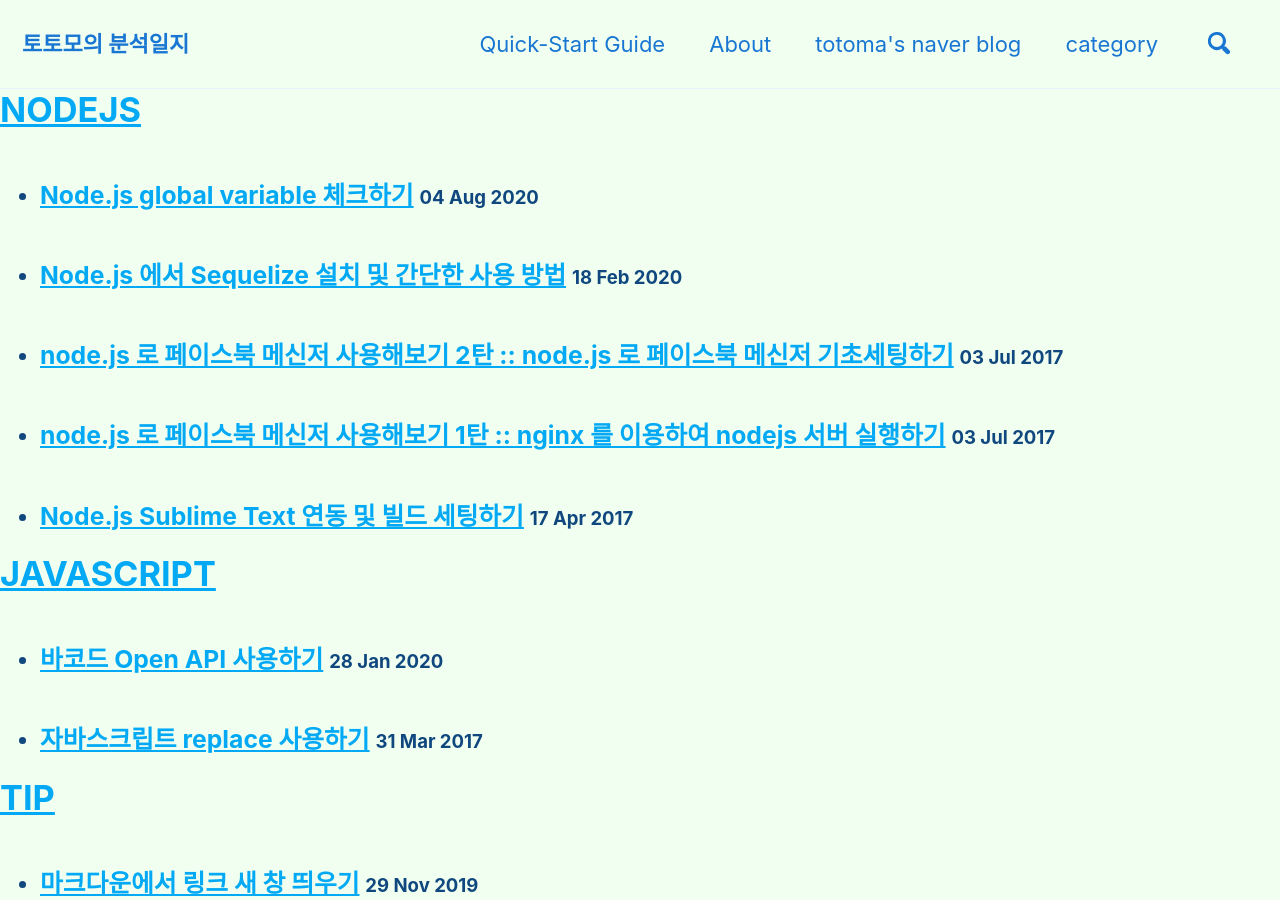
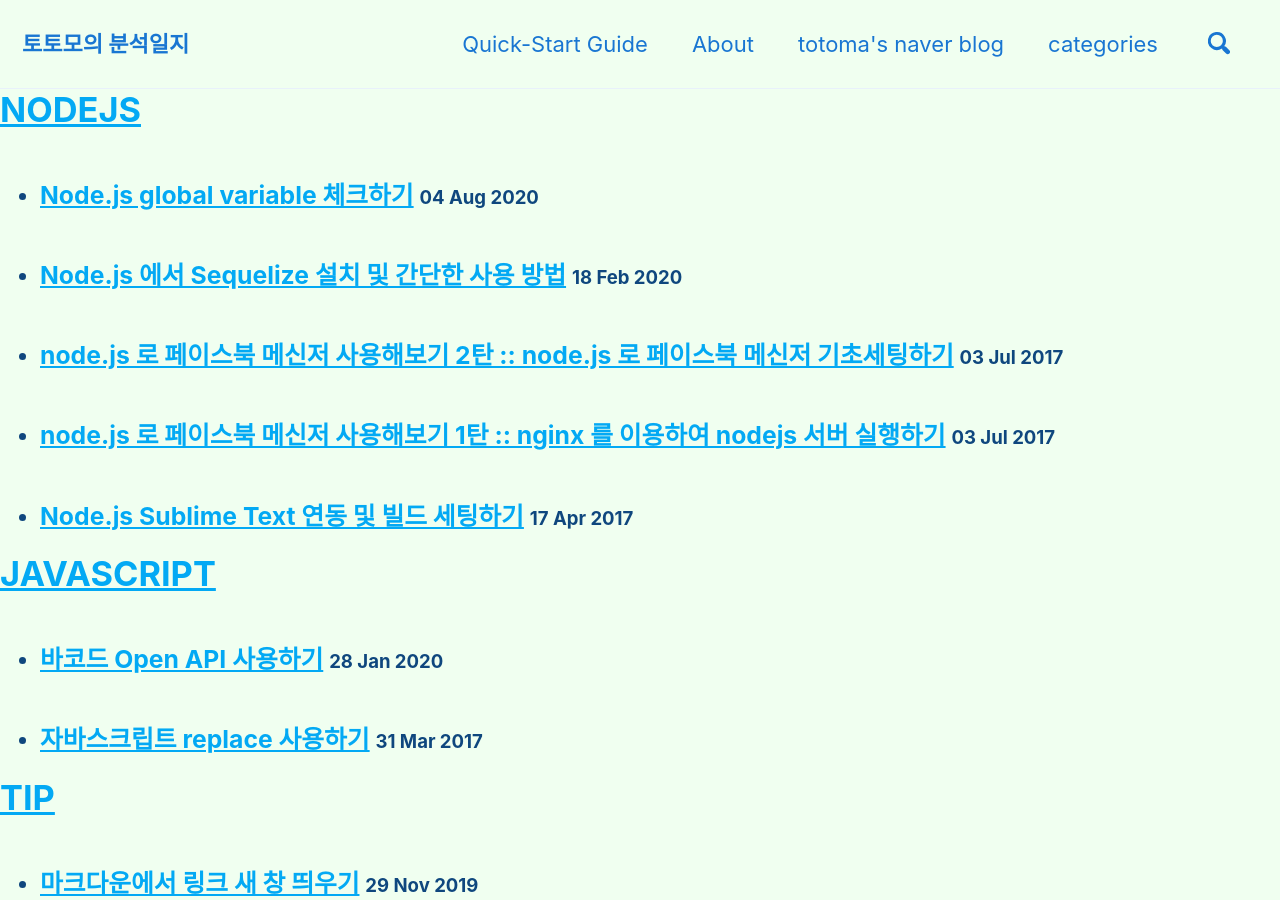
Before and after one commit to totoma3/totoma3.github.io, a Jekyll site: the page built from categories/index.html, in a window 1280 px wide and 900 px high. Built offline with Jekyll 4.4.1, drawn with Linux system fonts in a browser that asks for light colours; cached includes are drawn as plain includes.

Commit message:
Update navigation.yml

```diff
--- a/_data/navigation.yml
+++ b/_data/navigation.yml
@@ -6,8 +6,8 @@ main:
     url: https://mmistakes.github.io/minimal-mistakes/about/
   - title: "totoma's naver blog"
     url: https://blog.naver.com/totoma3
-  - title: "category"
-    url: /category/
+  - title: "categories"
+    url: /categories/
 
 #  - title: "Sitemap"
 #    url: /sitemap/
```
